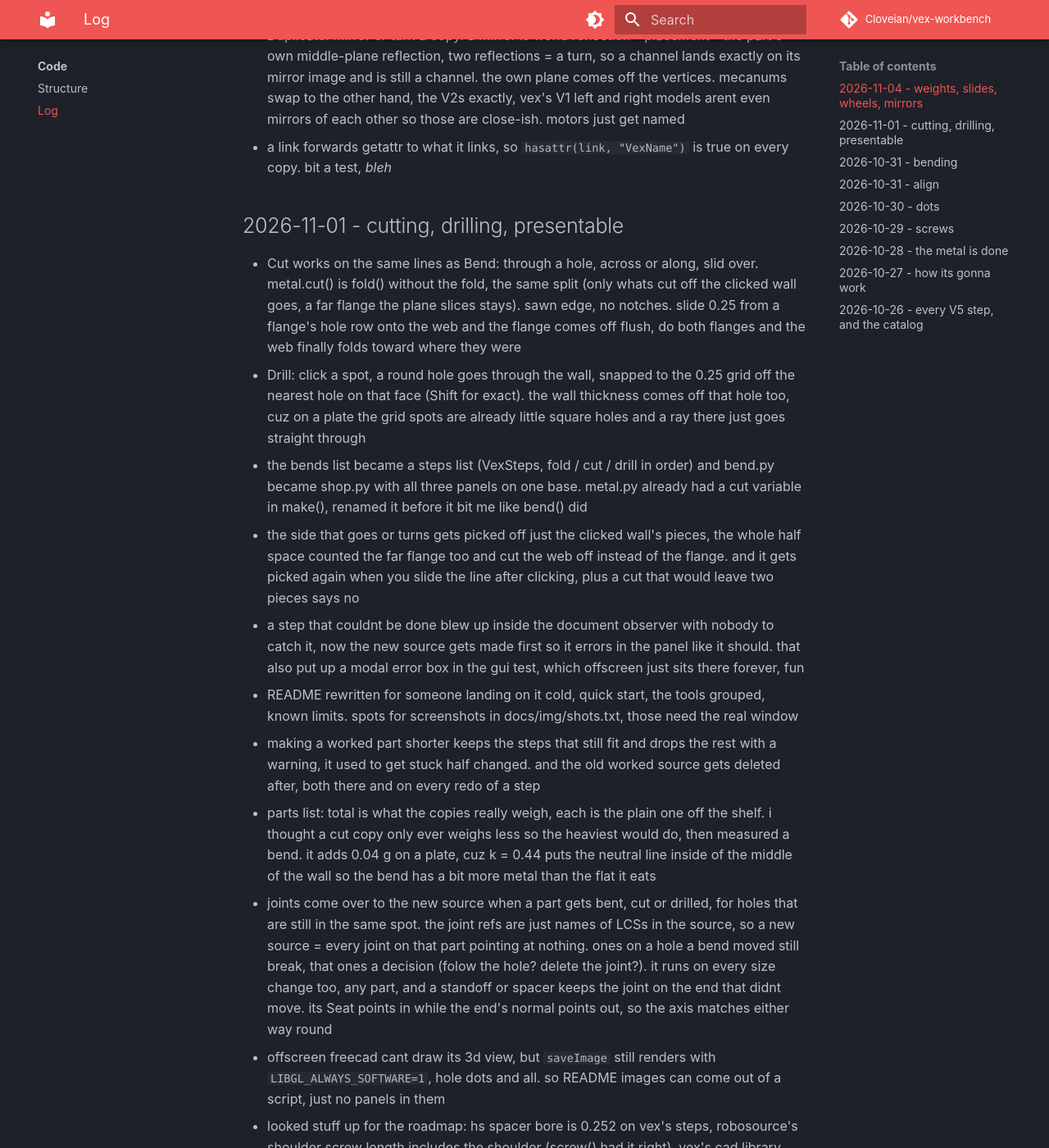
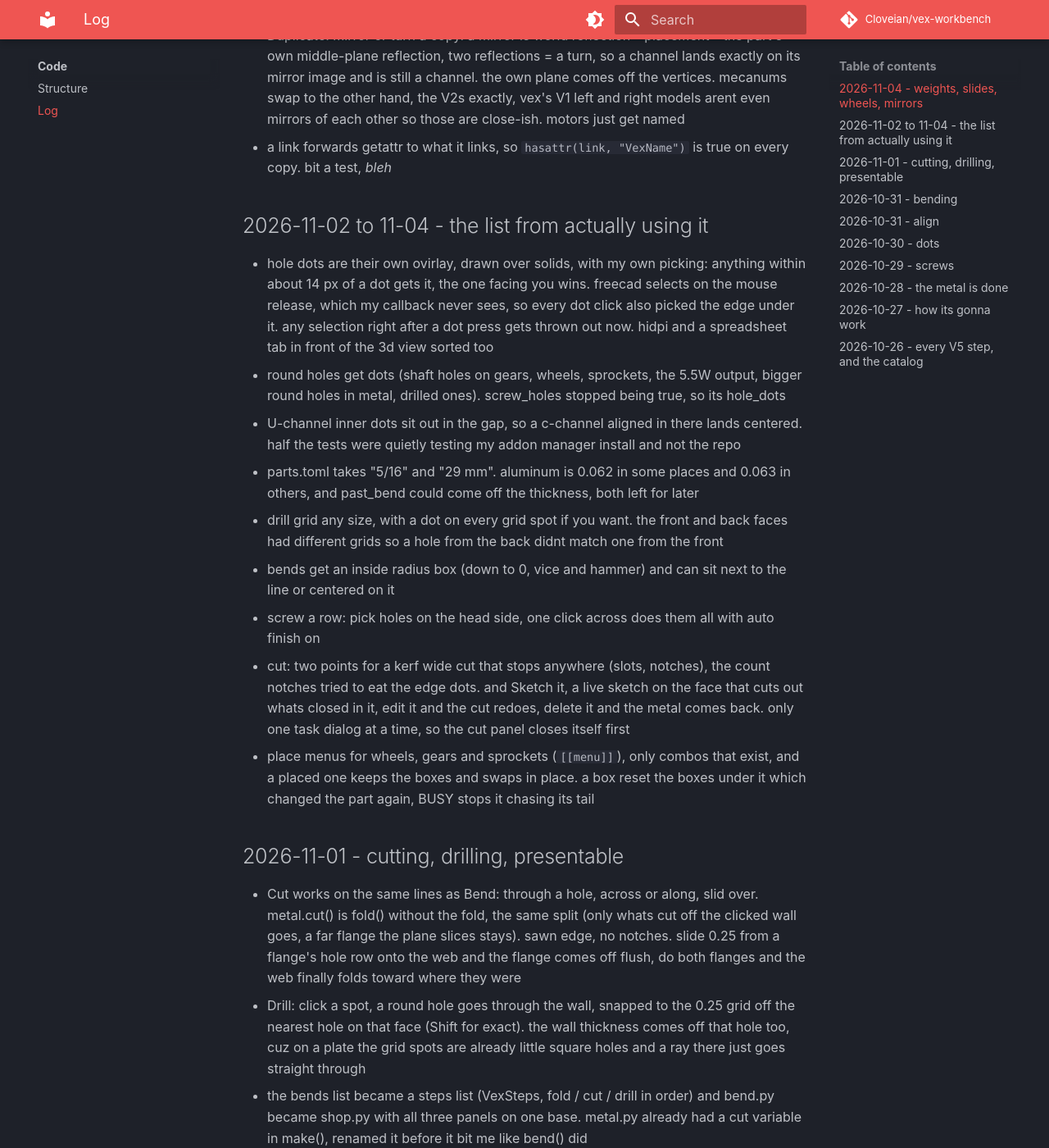
Before and after one commit to Cloveian/vex-workbench, an MkDocs documentation site: the page built from docs/code/log.md, in a window 1280 px wide and 1400 px high, scrolled down 715 px. Shown: the whole window at 82% size. Built offline with MkDocs 1.6.1 and Material for MkDocs 9.7.7, drawn with Linux system fonts in a browser that asks for light colours; comment, search, counter and statistics services are not loaded.

Commit message:
log catches up on the last few days

```diff
--- a/docs/code/log.md
+++ b/docs/code/log.md
@@ -8,6 +8,18 @@
 - FreeCAD material cards on everything with a material (Steel-Generic, Aluminum-6061-T6, PA6, POM, PTFE), set before the colors and they dont touch them
 - Duplicate: mirror or turn a copy. a mirror is world reflection \* placement \* the part's own middle-plane reflection, two reflections = a turn, so a channel lands exactly on its mirror image and is still a channel. the own plane comes off the vertices. mecanums swap to the other hand, the V2s exactly, vex's V1 left and right models arent even mirrors of each other so those are close-ish. motors just get named
 - a link forwards getattr to what it links, so `hasattr(link, "VexName")` is true on every copy. bit a test, *bleh*
+
+## 2026-11-02 to 11-04 - the list from actually using it
+
+- hole dots are their own ovirlay, drawn over solids, with my own picking: anything within about 14 px of a dot gets it, the one facing you wins. freecad selects on the mouse release, which my callback never sees, so every dot click also picked the edge under it. any selection right after a dot press gets thrown out now. hidpi and a spreadsheet tab in front of the 3d view sorted too
+- round holes get dots (shaft holes on gears, wheels, sprockets, the 5.5W output, bigger round holes in metal, drilled ones). screw_holes stopped being true, so its hole_dots
+- U-channel inner dots sit out in the gap, so a c-channel aligned in there lands centered. half the tests were quietly testing my addon manager install and not the repo
+- parts.toml takes "5/16" and "29 mm". aluminum is 0.062 in some places and 0.063 in others, and past_bend could come off the thickness, both left for later
+- drill grid any size, with a dot on every grid spot if you want. the front and back faces had different grids so a hole from the back didnt match one from the front
+- bends get an inside radius box (down to 0, vice and hammer) and can sit next to the line or centered on it
+- screw a row: pick holes on the head side, one click across does them all with auto finish on
+- cut: two points for a kerf wide cut that stops anywhere (slots, notches), the count notches tried to eat the edge dots. and Sketch it, a live sketch on the face that cuts out whats closed in it, edit it and the cut redoes, delete it and the metal comes back. only one task dialog at a time, so the cut panel closes itself first
+- place menus for wheels, gears and sprockets (`[[menu]]`), only combos that exist, and a placed one keeps the boxes and swaps in place. a box reset the boxes under it which changed the part again, BUSY stops it chasing its tail
 
 ## 2026-11-01 - cutting, drilling, presentable
 
```
